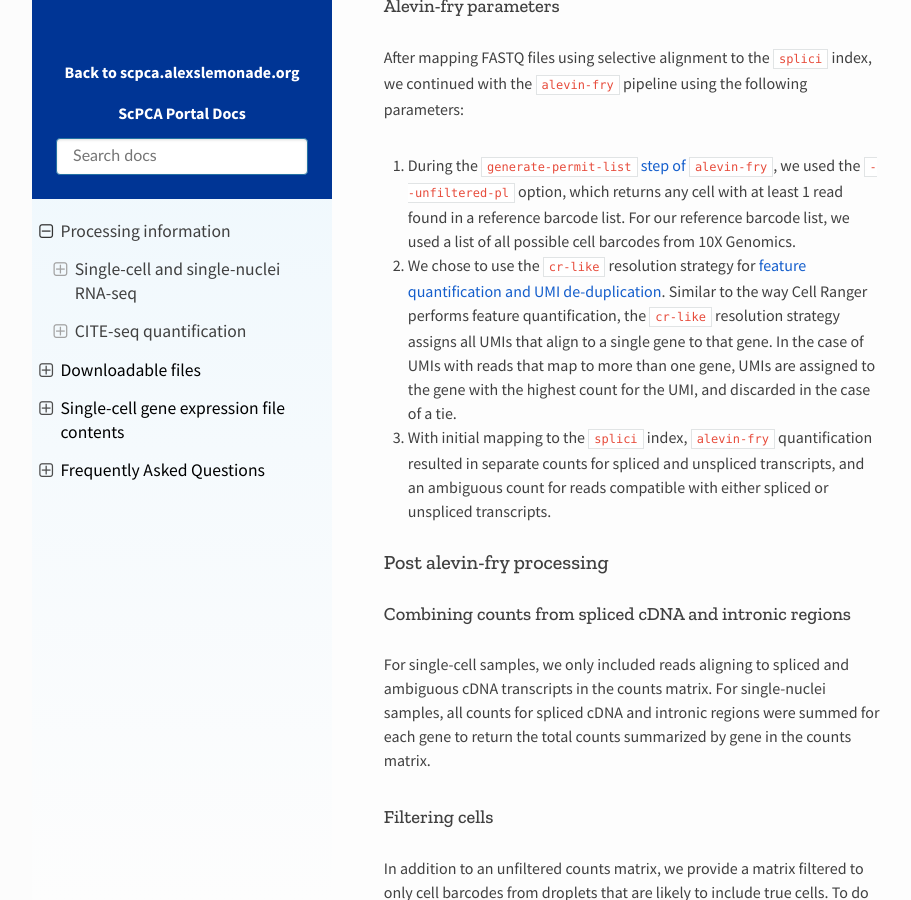
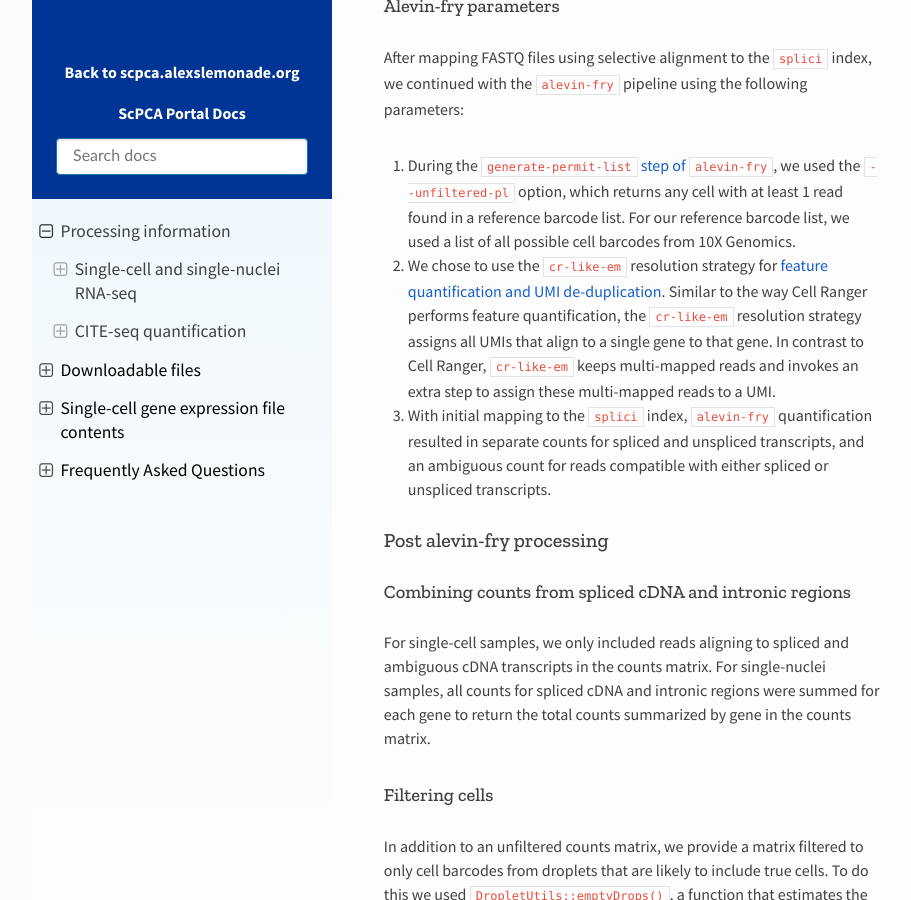
Before and after one commit to DongzeHE/scpca-docs, a Sphinx documentation site: the page built from docs/processing_information.md, in a window 1280 px wide and 900 px high, scrolled down 1042 px. Shown: the whole window, without its empty margins (158-1069 px from the left). Built offline with Sphinx 7.4.7 and the Read the Docs theme 2.0.0, drawn with Linux system fonts in a browser that asks for light colours.

Commit message:
use cr-like-em resolution

```diff
--- a/docs/processing_information.md
+++ b/docs/processing_information.md
@@ -30,9 +30,9 @@ After mapping FASTQ files using selective alignment to the `splici` index, we co
 1. During the [`generate-permit-list` step of `alevin-fry`](https://alevin-fry.readthedocs.io/en/latest/generate_permit_list.html), we used the `--unfiltered-pl` option, which returns any cell with at least 1 read found in a reference barcode list.
 For our reference barcode list, we used a list of all possible cell barcodes from 10X Genomics.
 
-2. We chose to use the `cr-like` resolution strategy for [feature quantification and UMI de-duplication](https://alevin-fry.readthedocs.io/en/latest/quant.html).
-Similar to the way Cell Ranger performs feature quantification, the `cr-like` resolution strategy assigns all UMIs that align to a single gene to that gene.
-In the case of UMIs with reads that map to more than one gene, UMIs are assigned to the gene with the highest count for the UMI, and discarded in the case of a tie.
+2. We chose to use the `cr-like-em` resolution strategy for [feature quantification and UMI de-duplication](https://alevin-fry.readthedocs.io/en/latest/quant.html).
+Similar to the way Cell Ranger performs feature quantification, the `cr-like-em` resolution strategy assigns all UMIs that align to a single gene to that gene.
+In contrast to Cell Ranger, `cr-like-em` keeps multi-mapped reads and invokes an extra step to assign these multi-mapped reads to a UMI.
 
 3. With initial mapping to the `splici` index, `alevin-fry` quantification resulted in separate counts for spliced and unspliced transcripts, and an ambiguous count for reads compatible with either spliced or unspliced transcripts.
 
```
